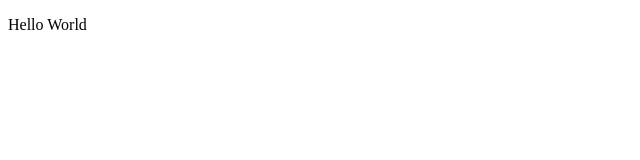
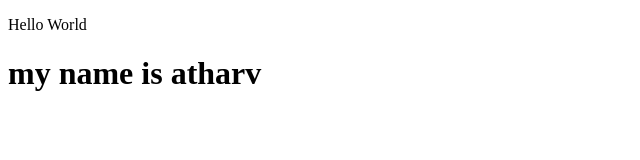
Before and after one commit to AtharvJori/Project1, a plain HTML site: page index.html in a window 1280 px wide. Shown: the whole page, without its empty margins (0-640 px from the left). Drawn offline with Linux system fonts and the light colour scheme.

Commit message:
initial commit

```diff
--- a/index.html
+++ b/index.html
@@ -8,7 +8,7 @@
 </head>
 <body>
     <p>Hello World</p>
-    <h1></h1>
+    <h1>my name is atharv</h1>
 
 </body>
 </html>
```
